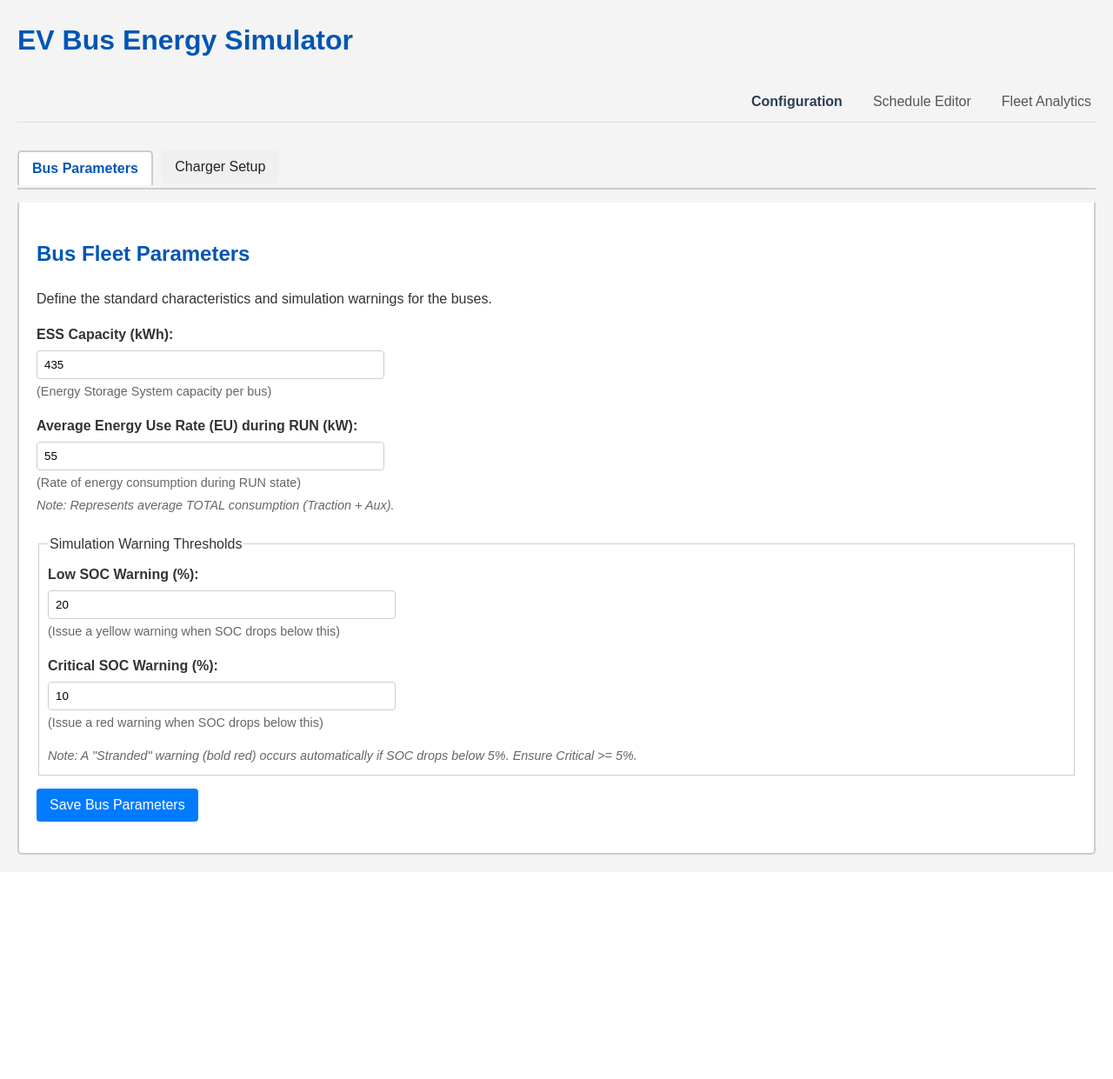
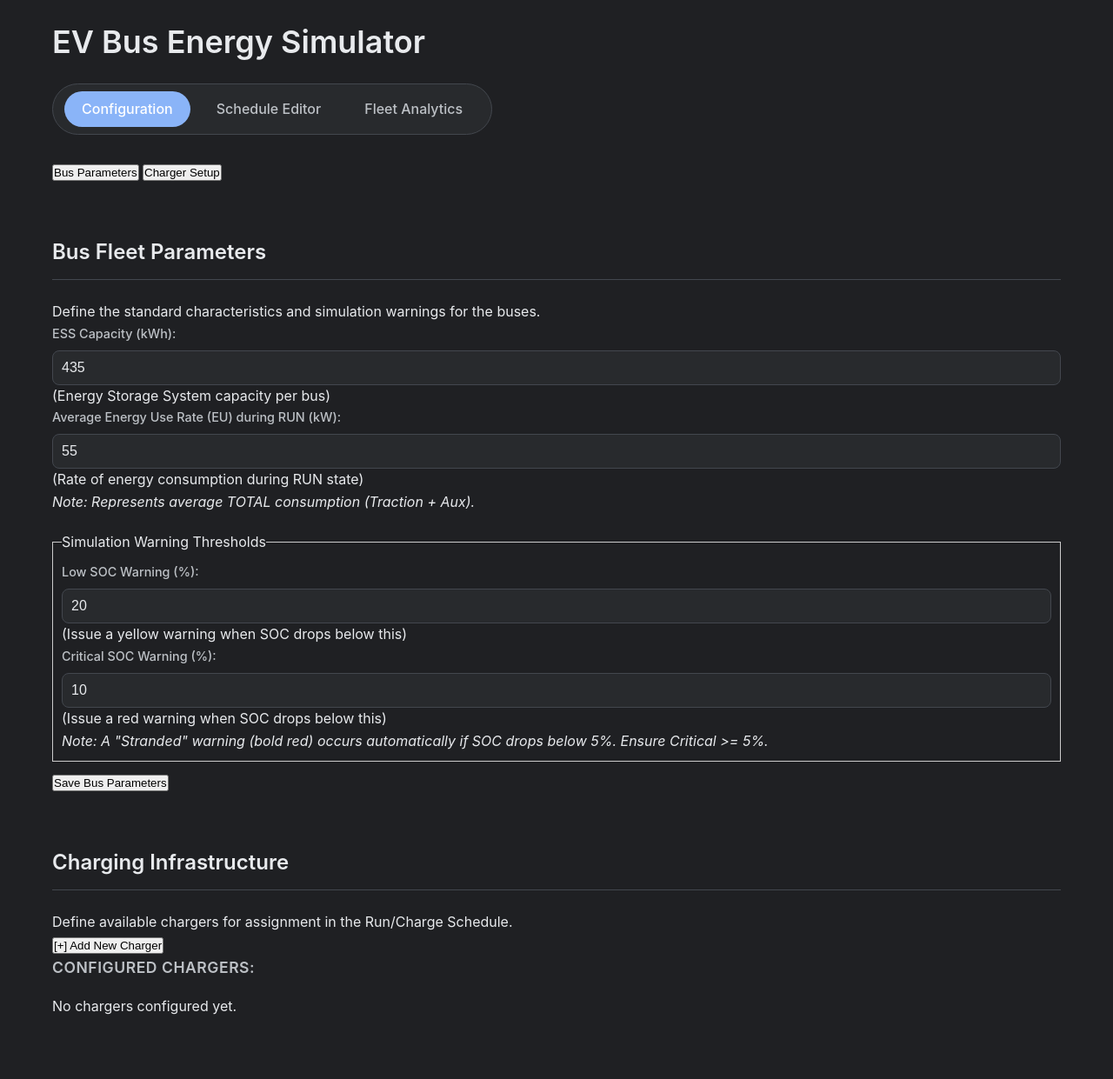
Before and after one commit to pakira70/EV_Bus_Sim, a Flask app: page / in a window 1280 px wide. Shown: the whole page at 87% size. Before the commit the page ends 983 px from the top, so only its background shows below. Run offline with Flask 3, Linux system fonts and the light colour scheme.

Commit message:
v4 - material design UI, bar selectors

```diff
--- a/bus_sim_back/app.py
+++ b/bus_sim_back/app.py
@@ -3,6 +3,7 @@ import sqlite3
 import os
 import logging
 import json
+import pandas as pd
 
 # --- Configuration & Initialization ---
 app = Flask(__name__, template_folder='templates', static_folder='static')
@@ -23,7 +24,6 @@ def init_db():
         conn = get_db_conn()
         cur = conn.cursor()
 
-        # Main operational data table (already exists but good to have schema here)
         cur.execute('''
             CREATE TABLE IF NOT EXISTS operational_segments (
                 id INTEGER PRIMARY KEY AUTOINCREMENT,
@@ -35,7 +35,6 @@ def init_db():
             );
         ''')
 
-        # Table for Bus Parameters (from config page)
         cur.execute('''
             CREATE TABLE IF NOT EXISTS bus_parameters (
                 id INTEGER PRIMARY KEY CHECK (id = 1), -- Enforce only one row
@@ -45,10 +44,8 @@ def init_db():
                 critical_soc_warning_percent INTEGER
             );
         ''')
-        # Insert default values if the table is empty
         cur.execute("INSERT OR IGNORE INTO bus_parameters (id, ess_capacity_kwh, avg_energy_use_kw, low_soc_warning_percent, critical_soc_warning_percent) VALUES (1, 435, 55, 20, 10);")
 
-        # Table for Chargers (from config page)
         cur.execute('''
             CREATE TABLE IF NOT EXISTS chargers (
                 id INTEGER PRIMARY KEY AUTOINCREMENT,
@@ -73,7 +70,6 @@ def editor(): return render_template('run_cut_editor.html')
 @app.route('/analytics')
 def analytics(): return render_template('fleet_analytics.html')
 
-# This route was from an old file, including it for completeness
 @app.route('/temp_insights')
 def temp_insights_page(): return render_template('temp_insights.html')
 
@@ -158,37 +154,78 @@ def handle_single_charger(charger_id):
 
 
 # --- Fleet Analytics API ---
-# Note: This is a simplified query_db for the analytics endpoint to avoid conflicts.
-def query_db_analytics(query, args=(), one=False):
-    try:
-        conn = sqlite3.connect(DATABASE_PATH)
-        conn.row_factory = sqlite3.Row
-        cur = conn.cursor()
-        cur.execute(query, args)
-        rv = cur.fetchall()
-        conn.close()
-        if one: return dict(rv[0]) if rv else None
-        return [dict(row) for row in rv]
-    except Exception as e:
-        logger.error(f"DB Error. Query: {query}, Args: {args}, Error: {e}")
-        return None
-
 @app.route('/api/fleet_analytics_data', methods=['GET'])
 def get_fleet_analytics_data():
-    # This function remains the same as our working version
+    conn = get_db_conn()
+    cur = conn.cursor()
+
     try:
         low_temp = float(request.args.get('low_temp', -100))
         high_temp = float(request.args.get('high_temp', 200))
-        timeseries_bus = request.args.get('timeseries_bus', None)
+        timeseries_buses_str = request.args.get('timeseries_buses', None)
     except (ValueError, TypeError):
         return jsonify({"error": "Invalid filter parameters"}), 400
 
-    if timeseries_bus:
-        ts_params = [low_temp, high_temp, timeseries_bus]
-        time_series_query = "SELECT date, SUM(energy_used_kwh) / NULLIF(SUM(duration_hours), 0) as avg_power_kw, AVG(average_temperature_f) as avg_temp FROM operational_segments WHERE average_temperature_f BETWEEN ? AND ? AND bus = ? AND activity_type = 'DRIVING' AND duration_hours > 0 GROUP BY date ORDER BY date ASC"
-        time_series_data = query_db_analytics(time_series_query, ts_params) or []
-        return jsonify(time_series_data)
+    if timeseries_buses_str:
+        try:
+            # --- MODIFICATION START: Convert bus IDs to integers ---
+            bus_list = [int(bus.strip()) for bus in timeseries_buses_str.split(',') if bus.strip()]
+            # --- MODIFICATION END ---
+        except ValueError:
+            return jsonify({"error": "Invalid bus ID in list. IDs must be integers."}), 400
 
+        if not bus_list:
+            return jsonify({"error": "No buses specified for time-series"}), 400
+
+        placeholders = ','.join(['?'] * len(bus_list))
+
+        time_series_query = f"""
+            SELECT
+                bus,
+                date,
+                SUM(energy_used_kwh) / NULLIF(SUM(duration_hours), 0) as avg_power_kw,
+                AVG(average_temperature_f) as avg_temp
+            FROM operational_segments
+            WHERE average_temperature_f BETWEEN ? AND ?
+              AND bus IN ({placeholders})
+              AND activity_type = 'DRIVING'
+              AND duration_hours > 0
+            GROUP BY bus, date
+            ORDER BY bus, date ASC
+        """
+
+        ts_params = [low_temp, high_temp] + bus_list
+        cur.execute(time_series_query, ts_params)
+        results = [dict(row) for row in cur.fetchall()]
+        conn.close()
+
+        if not results:
+            return jsonify({})
+
+        df = pd.DataFrame(results)
+        df['date'] = pd.to_datetime(df['date'])
+        df = df.sort_values(by=['bus', 'date'])
+
+        df['moving_avg_power_kw'] = df.groupby('bus')['avg_power_kw'].transform(
+            lambda x: x.rolling(window=7, min_periods=1).mean()
+        )
+
+        df['date'] = df['date'].dt.strftime('%Y-%m-%d')
+        df['moving_avg_power_kw'] = df['moving_avg_power_kw'].round(2)
+
+        # In JSON, object keys must be strings. Convert numeric bus IDs to strings for the output keys.
+        df['bus'] = df['bus'].astype(str)
+        bus_list_str = [str(bus_id) for bus_id in bus_list]
+
+        output_data = {}
+        for bus_id in bus_list_str:
+            bus_data = df[df['bus'] == bus_id].to_dict('records')
+            if bus_data:
+                output_data[bus_id] = bus_data
+
+        return jsonify(output_data)
+
+    # This part remains the same for the snapshot KPIs
     params = {'low_temp': low_temp, 'high_temp': high_temp}
     base_where = "WHERE average_temperature_f BETWEEN :low_temp AND :high_temp AND activity_type = 'DRIVING' AND duration_hours > 0"
 
@@ -211,15 +248,19 @@ def get_fleet_analytics_data():
 
     sql_aggregates = "SUM(energy_used_kwh) as total_energy_kwh, SUM(duration_hours) as total_duration_hours, SUM(mileage_miles) as total_mileage_miles, SUM(traction_energy_kwh) as total_traction_kwh, SUM(regen_energy_kwh) as total_regen_kwh, SUM(electric_heater_energy_kwh) as total_heater_kwh, SUM(rear_hvac_energy_kwh) as total_hvac_kwh, SUM(air_compressor_energy_kwh) as total_ac_kwh, SUM(lv_access_energy_kwh) as total_lv_kwh"
     all_buses_query = f"SELECT bus, {sql_aggregates} FROM operational_segments {base_where} GROUP BY bus"
-    filtered_bus_data = query_db_analytics(all_buses_query, params) or []
+    cur.execute(all_buses_query, params)
+    filtered_bus_data = [dict(row) for row in cur.fetchall()]
 
     calculated_data = {row['bus']: calculate_metrics_from_row(row) for row in filtered_bus_data}
 
     bus_list_query = "SELECT DISTINCT bus FROM operational_segments ORDER BY bus ASC"
-    all_bus_ids = [row['bus'] for row in query_db_analytics(bus_list_query) or []]
+    cur.execute(bus_list_query)
+    all_bus_ids = [row['bus'] for row in cur.fetchall()]
+    conn.close()
 
     default_metrics = {'avg_power_kw': 0, 'avg_economy_kwh_per_mile': 0, 'breakdown_kw': {}, 'regen_offset_percent': 0}
-    fleet_metrics_by_bus = {bus_id: calculated_data.get(bus_id, default_metrics) for bus_id in all_bus_ids}
+    # In JSON, keys must be strings. Convert bus IDs to strings for the keys here.
+    fleet_metrics_by_bus = {str(bus_id): calculated_data.get(bus_id, default_metrics) for bus_id in all_bus_ids}
 
     valid_buses = {k: v for k, v in fleet_metrics_by_bus.items() if v.get('avg_power_kw', 0) > 0}
 
@@ -249,7 +290,6 @@ def get_fleet_analytics_data():
 
 
 if __name__ == '__main__':
-    # Initialize the database on startup
     init_db()
     if not os.path.exists(DATABASE_PATH):
         logger.error(f"DB not found at {DATABASE_PATH}")
--- a/bus_sim_back/static/css/style.css
+++ b/bus_sim_back/static/css/style.css
@@ -1,181 +1,130 @@
-/* Basic Body Styling */
-body {
-    font-family: sans-serif;
-    line-height: 1.6;
-    margin: 20px;
-    background-color: #f4f4f4;
-    color: #333;
+/* static/css/style.css */
+
+/* 1. ROOT VARIABLES (OUR NEW DESIGN SYSTEM) */
+:root {
+    /* Font */
+    --font-family-sans: 'Inter', -apple-system, BlinkMacSystemFont, "Segoe UI", Roboto, "Helvetica Neue", Arial, sans-serif;
+
+    /* Colors - A modern dark theme inspired by your request */
+    --color-primary: #8ab4f8;          /* A friendly, accessible blue for accents */
+    --color-primary-hover: #a5c5f9;
+    --color-background: #1f2023;       /* Main background - dark gray, not pure black */
+    --color-surface-1: #282a2d;        /* Cards, tables, inputs background */
+    --color-surface-2: #323539;        /* Hovered surfaces, secondary elements */
+    --color-border: #43474e;           /* Borders for elements */
+    --color-text-primary: #e8eaed;     /* Main text color */
+    --color-text-secondary: #bdc1c6;   /* Sub-headings, labels */
+    --color-green: #34a853;
+    --color-red: #ea4335;
+
+    /* Sizing & Spacing */
+    --border-radius-sm: 8px;
+    --border-radius-md: 12px;
+    --border-radius-lg: 16px;
+    --border-radius-pill: 9999px;
+
+    /* Shadows for elevation */
+    --shadow-sm: 0 1px 2px 0 rgb(0 0 0 / 0.15);
+    --shadow-md: 0 4px 6px -1px rgb(0 0 0 / 0.2), 0 2px 4px -2px rgb(0 0 0 / 0.2);
 }
 
-h1, h2, h3, h4 {
-    color: #0056b3; /* A slightly darker blue for headings */
+/* 2. GLOBAL RESET & BASE STYLES */
+*, *::before, *::after {
+    box-sizing: border-box;
+    margin: 0;
+    padding: 0;
 }
 
-/* Tab Button Styling */
-.tabs {
-    margin-bottom: 15px;
-    border-bottom: 2px solid #ccc;
-    padding-bottom: 5px;
+body {
+    font-family: var(--font-family-sans);
+    background-color: var(--color-background);
+    color: var(--color-text-primary);
+    line-height: 1.6;
+    padding-bottom: 50px; /* Add some space at the bottom */
 }
 
-.tab-button {
-    padding: 10px 15px;
-    border: 1px solid transparent; /* Default no border */
-    border-bottom: none; /* Avoid double border with container */
-    /* --- Change background --- */
-    background-color: #f0f0f0; /* Make inactive tabs slightly lighter */
-    /* --- Explicitly set text color --- */
-    color: #222; /* Make text slightly darker */
-    cursor: pointer;
-    font-size: 1em;
-    margin-right: 5px;
-    border-radius: 5px 5px 0 0;
-    transition: background-color 0.3s ease;
+.container {
+    max-width: 1200px;
+    margin: 20px auto;
+    padding: 0 20px;
 }
 
-.tab-button:hover {
-    /* --- Change hover background --- */
-    background-color: #e0e0e0; /* Lighter gray than before, still distinct */
-    /* Optional: Slightly darker text on hover too */
-    /* color: #111; */
+h1, h2, h3 {
+    color: var(--color-text-primary);
+    margin-bottom: 1em;
+    font-weight: 600;
 }
 
-/* Style for the ACTIVE tab button */
-.tab-button.active {
-    background-color: #fff;
-    border-color: #ccc #ccc #fff #ccc;
-    border-width: 2px 2px 0 2px;
-    border-style: solid;
-    font-weight: bold;
-    position: relative;
-    bottom: -2px;
-    /* --- Explicitly set active tab text color (optional but good practice) --- */
-    color: #0056b3; /* Match heading color for emphasis */
+h1 { font-size: 2.25em; margin-bottom: 0.5em; }
+h2 { font-size: 1.5em; margin-top: 2.5em; border-bottom: 1px solid var(--color-border); padding-bottom: 0.5em;}
+h3 { font-size: 1.1em; color: var(--color-text-secondary); text-transform: uppercase; letter-spacing: 0.5px; }
+
+/* 3. REDESIGNED NAVIGATION */
+nav {
+    margin-bottom: 30px;
 }
 
-/* Tab Content Styling */
-.tab-content {
-    padding: 20px;
-    border: 2px solid #ccc;
-    background-color: #fff;
-    border-top: none; /* Top border is handled by active tab */
-    min-height: 300px; /* Give it some space */
-    border-radius: 0 0 5px 5px; /* Rounded bottom corners */
+.main-nav {
+    display: flex;
+    list-style-type: none;
+    padding: 8px;
+    background-color: var(--color-surface-1);
+    border-radius: var(--border-radius-pill);
+    border: 1px solid var(--color-border);
+    width: fit-content;
 }
 
-/* Hide inactive content sections */
-.content-section {
-    display: none; /* Hide all content sections by default */
+.main-nav li {
+    margin: 0 5px;
 }
 
-/* Show the ACTIVE content section */
-.content-section.active {
-    display: block; /* Show the one with the 'active' class */
+.nav-link {
+    display: block;
+    padding: 8px 20px;
+    text-decoration: none;
+    color: var(--color-text-secondary);
+    border-radius: var(--border-radius-pill);
+    font-weight: 500;
+    transition: background-color 0.2s ease, color 0.2s ease;
 }
 
-/* Form Element Styling */
-.form-group {
-    margin-bottom: 15px;
+.nav-link:hover {
+    color: var(--color-text-primary);
+    background-color: var(--color-surface-2);
 }
 
-label {
-    display: block; /* Make labels appear on their own line */
-    margin-bottom: 5px;
-    font-weight: bold;
+.nav-link.active {
+    color: #fff;
+    background-color: var(--color-primary);
 }
 
-input[type="text"],
-input[type="number"] {
-    padding: 8px;
-    border: 1px solid #ccc;
-    border-radius: 4px;
-    width: 95%; /* Make inputs generally wide */
-    max-width: 400px; /* But not excessively wide */
-    box-sizing: border-box; /* Include padding in width calculation */
+/* 4. GENERAL STYLING FOR FORM ELEMENTS */
+label {
+    display: block;
+    margin-bottom: 8px;
+    font-size: 0.9em;
+    font-weight: 500;
+    color: var(--color-text-secondary);
 }
 
-button {
-    padding: 10px 15px;
-    background-color: #007bff; /* Bootstrap primary blue */
-    color: white;
-    border: none;
-    border-radius: 4px;
-    cursor: pointer;
+input[type="number"] {
+    width: 100%;
+    padding: 10px;
+    border: 1px solid var(--color-border);
+    background-color: var(--color-surface-1);
+    color: var(--color-text-primary);
+    border-radius: var(--border-radius-sm);
     font-size: 1em;
-    transition: background-color 0.2s ease;
-    margin-right: 5px; /* Space out buttons */
 }
 
-button:hover {
-    background-color: #0056b3; /* Darker blue on hover */
-}
-
-/* Specific button styling */
-#cancel-charger-btn {
-    background-color: #6c757d; /* Grey for cancel */
-}
-#cancel-charger-btn:hover {
-    background-color: #5a6268;
-}
-
-/* Helper text and Status Messages */
-.helper-text {
-    font-size: 0.9em;
-    color: #666;
-    margin-top: 3px;
-    margin-bottom: 0;
-}
-
-.status-message {
-    margin-top: 10px;
-    font-weight: bold;
-    color: green; /* Default to success color */
-}
-
-/* Charger List Placeholder Styling */
-#charger-list-container {
-    margin-top: 15px;
-    border: 1px dashed #eee;
-    padding: 10px;
-    min-height: 50px;
-}
-/* We'll add more specific styles here later for the actual list items */
-/* === MODERN NAVIGATION BAR === */
-.main-nav {
-    display: flex;
-    justify-content: flex-end; /* <<< ALIGNS ITEMS TO THE RIGHT */
-    gap: 25px;
-    list-style-type: none;
-    padding: 0;
-    margin-bottom: 30px; /* Removed auto horizontal margins */
-    border-bottom: 1px solid #ddd;
-    /* width: fit-content; is no longer needed */
-}
-
-.main-nav a {
-    text-decoration: none;
-    color: #555;
-    padding: 10px 5px;
-    font-weight: 500;
-    display: block;
-    transition: color 0.2s ease;
-}
-
-.main-nav a:hover {
-    color: #3498db;
-}
-
-/* Active style is bold text only */
-.main-nav a.active {
-    font-weight: 700;
-    color: #2c3e50;
+input[type="number"]:focus {
+    outline: none;
+    border-color: var(--color-primary);
+    box-shadow: 0 0 0 2px rgba(138, 180, 248, 0.4);
 }
 
 
-/* === SMALL ACTION BUTTONS === */
-/* Use this class on Edit/Delete buttons */
-.action-btn-small {
-    padding: 5px 10px;
-    font-size: 0.85em;
-    margin: 0 2px;
-}
+/* 5. HELPER CLASSES */
+.hidden { display: none !important; }
+.text-green { color: var(--color-green) !important; }
+.text-red { color: var(--color-red) !important; }
```
Also changed, not shown: bus_sim_back/templates/fleet_analytics.html (+181 -189 lines), 1 other file.
